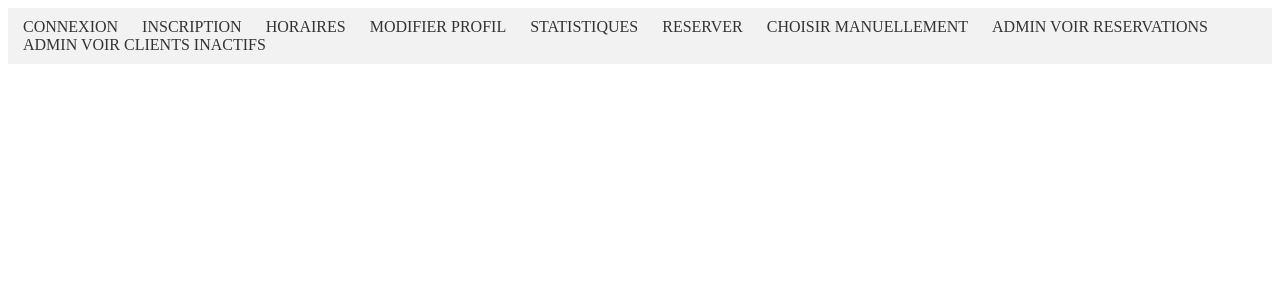
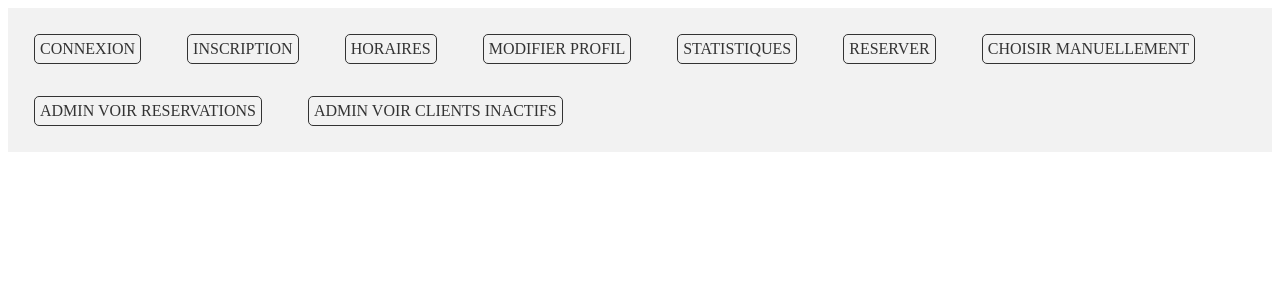
Before and after one commit to juliensailly/SAE2.456_VikingTransport, a PHP site: page / in a window 1280 px wide. Shown: the top 300 px of the page. Run offline with PHP 8.4, Linux system fonts and the light colour scheme.

Commit message:
Update style.css

```diff
--- a/CSS/style.css
+++ b/CSS/style.css
@@ -20,10 +20,13 @@ li {
 }
 
 a {
+  display: inline-block;
   text-decoration: none;
   color: #333;
   padding: 5px;
+  margin: 1em;
   border-radius: 5px;
+  border: solid 1px #333;
 }
 
 a:hover {
```
